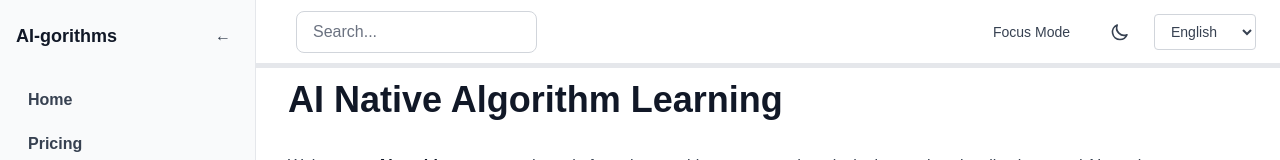
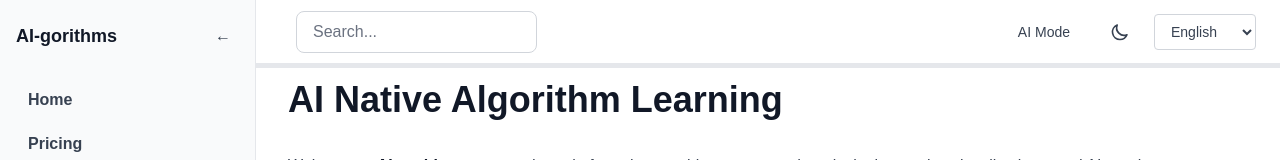
Before and after one commit to Chinese-Community-AI/AI-gorithms, a Next.js app: page / in a window 1280 px wide. Shown: the top 160 px of the page. Built offline with nearby package versions, Linux system fonts and the light colour scheme.

Commit message:
Edit AI Mode toggle

```diff
--- a/components/layout/Header.tsx
+++ b/components/layout/Header.tsx
@@ -55,7 +55,7 @@ export default function Header() {
                 : "hover:bg-gray-100 dark:hover:bg-gray-800 text-gray-700 dark:text-gray-300"
             }`}
           >
-            {isFocusMode ? "Exit Focus" : "Focus Mode"}
+            {isFocusMode ? "Exit AI Mode" : "AI Mode"}
           </button>
           <button
             onClick={toggleTheme}
```
